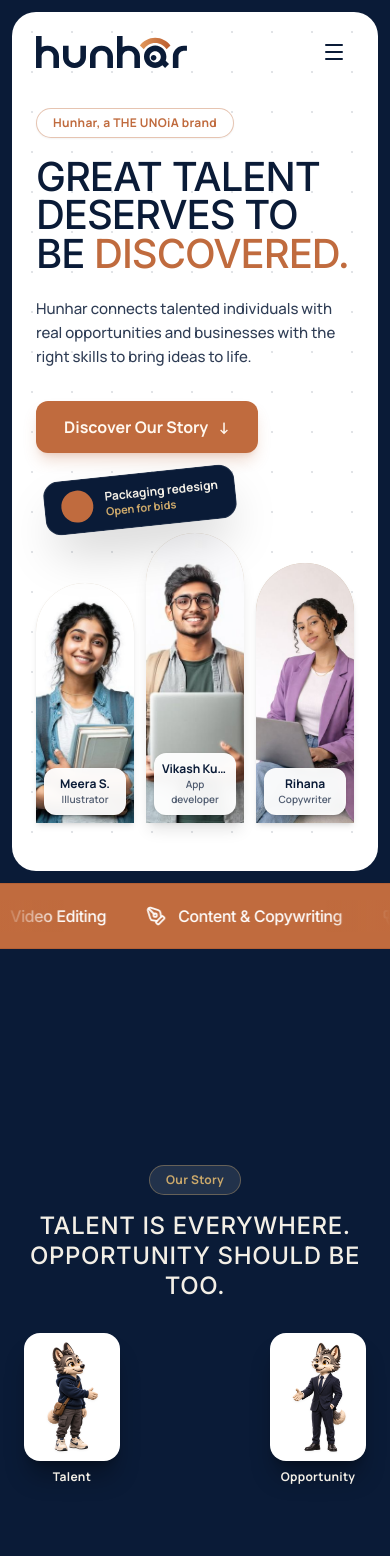
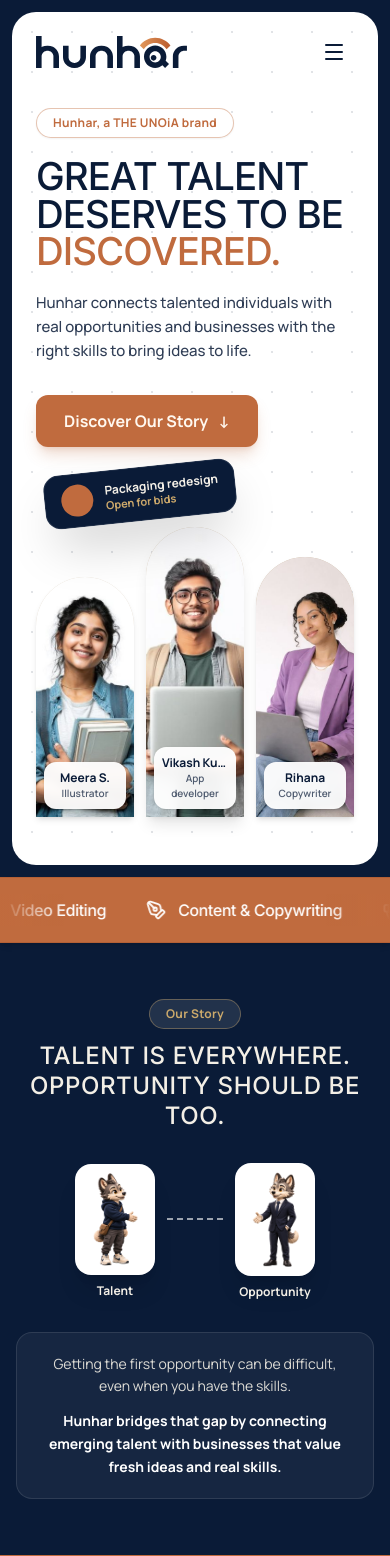
Before and after one commit to WCVFW/Hunhar, a React (Vite) app in the folder Hunhar-frontend/: page /about in a window 390 px wide. Shown: the top 1556 px of the page. Built offline with nearby package versions, Linux system fonts and the light colour scheme.

Commit message:
Mobile responsive

```diff
--- a/Hunhar-frontend/src/components/landing/FeaturesHero.tsx
+++ b/Hunhar-frontend/src/components/landing/FeaturesHero.tsx
@@ -47,7 +47,7 @@ export default function FeaturesHero({ onOpenSignup }: FeaturesHeroProps): React
             </div>
 
             {/* Main Headline */}
-            <h1 className="font-makira font-medium text-[2.5rem] sm:text-[3.5rem] md:text-[4rem] lg:text-[3.75rem] xl:text-[5rem] text-[#0A1B37] leading-[0.96] tracking-[-0.025em] uppercase m-0">
+            <h1 className="font-makira font-medium text-[2.15rem] min-[380px]:text-[2.4rem] sm:text-[3.5rem] md:text-[4rem] lg:text-[3.75rem] xl:text-[5rem] text-[#0A1B37] leading-[0.98] sm:leading-[0.96] tracking-[-0.025em] uppercase m-0">
               Everything You Need
               <br />
               to{' '}
--- a/Hunhar-frontend/src/pages/AboutPage.tsx
+++ b/Hunhar-frontend/src/pages/AboutPage.tsx
@@ -130,6 +130,7 @@ const confettiParticles: ConfettiParticle[] = [
 export default function AboutPage(): React.JSX.Element {
   const [isSignupModalOpen, setIsSignupModalOpen] = useState<boolean>(false)
   const [flippedCards, setFlippedCards] = useState<Record<string, boolean>>({})
+  const [isMobile, setIsMobile] = useState<boolean>(false)
 
   // Animation values for scroll-driven story section
   const [sceneProgress, setSceneProgress] = useState<number>(0)
@@ -167,6 +168,15 @@ export default function AboutPage(): React.JSX.Element {
   const toggleCard = (id: string) => {
     setFlippedCards((prev) => ({ ...prev, [id]: !prev[id] }))
   }
+
+  useEffect(() => {
+    const checkMobile = () => {
+      setIsMobile(window.innerWidth < 768)
+    }
+    checkMobile()
+    window.addEventListener('resize', checkMobile)
+    return () => window.removeEventListener('resize', checkMobile)
+  }, [])
 
   // Scroll observer for story section
   useEffect(() => {
@@ -279,7 +289,7 @@ export default function AboutPage(): React.JSX.Element {
                 <span className="inline-block px-4 py-1.5 rounded-full bg-white text-terracotta border border-terracotta/40 font-bold text-xs sm:text-sm tracking-wide shadow-sm select-text">
                   Hunhar, a THE UNOiA brand
                 </span>
-                <h1 className="font-makira font-medium text-[2.5rem] sm:text-[3.5rem] md:text-[4rem] lg:text-[3.75rem] xl:text-[5rem] text-navy tracking-[-0.025em] leading-[0.96] uppercase mt-5 mb-6 max-w-xl select-text">
+                <h1 className="font-makira font-medium text-[2.15rem] min-[380px]:text-[2.4rem] sm:text-[3.5rem] md:text-[4rem] lg:text-[3.75rem] xl:text-[5rem] text-navy tracking-[-0.025em] leading-[0.98] sm:leading-[0.96] uppercase mt-5 mb-5 sm:mb-6 max-w-xl select-text">
                   Great Talent Deserves to Be <span className="text-terracotta select-text">Discovered.</span>
                 </h1>
                 <p className="font-manrope text-[0.9375rem] sm:text-base xl:text-[1.125rem] leading-[1.6] font-medium text-[#0A1B37]/85 max-w-lg mb-8 select-text">
@@ -355,7 +365,8 @@ export default function AboutPage(): React.JSX.Element {
         <SkillsMarquee />
 
         {/* PINNED STORY SECTION (OUR STORY) */}
-        <section id="story" ref={storyRef} className="relative bg-[#0A1B37] text-[#F3EFE6] h-[170vh] select-text" aria-label="Our story">
+        {/* Desktop Experience: Smooth Scroll-driven Pinned Animation */}
+        <section id="story" ref={storyRef} className="hidden md:block relative bg-[#0A1B37] text-[#F3EFE6] h-[170vh] select-text" aria-label="Our story">
           <div className="sticky top-0 h-screen flex flex-col justify-center items-center text-center px-6 pt-20 pb-8 overflow-hidden max-w-5xl mx-auto select-text">
             <span className="inline-block px-4 py-1.5 rounded-full bg-white/10 text-gold border border-gold/40 font-bold text-xs sm:text-sm tracking-wide mb-4 select-text">
               Our Story
@@ -421,6 +432,47 @@ export default function AboutPage(): React.JSX.Element {
                   transform: `translateY(${20 * (1 - textProgress)}px)`,
                 }}
               >
+                Hunhar bridges that gap by connecting emerging talent with businesses that value fresh ideas and real skills.
+              </p>
+            </div>
+          </div>
+        </section>
+
+        {/* Mobile Story Experience: Clean, immediate, non-sticky presentation */}
+        <section className="md:hidden bg-[#0A1B37] text-[#F3EFE6] py-14 px-4 text-center select-text">
+          <div className="max-w-md mx-auto">
+            <span className="inline-block px-4 py-1.5 rounded-full bg-white/10 text-gold border border-gold/40 font-bold text-xs tracking-wide mb-3 select-text">
+              Our Story
+            </span>
+            <h2 className="font-makira font-medium text-2xl uppercase tracking-wide text-[#F3EFE6] leading-tight mb-8 select-text">
+              Talent Is Everywhere. Opportunity Should Be Too.
+            </h2>
+
+            {/* Side-by-side Connected Mascots */}
+            <div className="flex items-center justify-center gap-3 relative mb-8">
+              <div className="flex flex-col items-center z-10">
+                <div className="w-20 h-26 rounded-2xl bg-white shadow-xl border border-white/40 p-2 flex items-center justify-center">
+                  <img src={talentMascotImg} alt="Talent mascot" className="w-full h-full object-contain" />
+                </div>
+                <span className="mt-2 text-xs font-bold text-[#F3EFE6]">Talent</span>
+              </div>
+
+              {/* Connecting Dashed Line */}
+              <div className="w-14 h-0.5 border-t-2 border-dashed border-white/60 -mt-6" />
+
+              <div className="flex flex-col items-center z-10">
+                <div className="w-20 h-26 rounded-2xl bg-white shadow-xl border border-white/40 p-2 flex items-center justify-center">
+                  <img src={opportunityMascotImg} alt="Opportunity mascot" className="w-full h-full object-contain" />
+                </div>
+                <span className="mt-2 text-xs font-bold text-[#F3EFE6]">Opportunity</span>
+              </div>
+            </div>
+
+            <div className="space-y-3 font-manrope text-sm leading-relaxed text-[#F3EFE6]/90 bg-white/5 border border-white/10 rounded-2xl p-5">
+              <p className="m-0">
+                Getting the first opportunity can be difficult, even when you have the skills.
+              </p>
+              <p className="m-0 font-bold text-white">
                 Hunhar bridges that gap by connecting emerging talent with businesses that value fresh ideas and real skills.
               </p>
             </div>
@@ -553,10 +605,10 @@ export default function AboutPage(): React.JSX.Element {
             <div className="grid grid-cols-1 md:grid-cols-[1fr_90px_1fr] gap-6 max-w-5xl mx-auto text-left items-stretch select-text">
               {/* Card A: For Talent */}
               <article
-                className="relative overflow-hidden bg-white text-navy rounded-[32px] p-8 sm:p-10 min-h-[340px] shadow-2xl flex flex-col justify-start select-text"
+                className="relative overflow-hidden bg-white text-navy rounded-[32px] p-6 sm:p-10 min-h-[300px] sm:min-h-[340px] shadow-2xl flex flex-col justify-start select-text"
                 style={{
-                  transform: `translateX(calc((1 - ${howProgress}) * -45vw))`,
-                  opacity: 0.2 + howProgress * 0.8,
+                  transform: isMobile ? 'none' : `translateX(calc((1 - ${howProgress}) * -45vw))`,
+                  opacity: isMobile ? 1 : 0.2 + howProgress * 0.8,
                 }}
               >
                 <h3 className="font-display font-extrabold text-2xl sm:text-3xl lg:text-4xl text-navy tracking-tight mb-3 select-text">
@@ -587,10 +639,10 @@ export default function AboutPage(): React.JSX.Element {
 
               {/* Card B: For Businesses */}
               <article
-                className="relative overflow-hidden bg-white text-navy rounded-[32px] p-8 sm:p-10 min-h-[340px] shadow-2xl flex flex-col justify-start select-text"
+                className="relative overflow-hidden bg-white text-navy rounded-[32px] p-6 sm:p-10 min-h-[300px] sm:min-h-[340px] shadow-2xl flex flex-col justify-start select-text"
                 style={{
-                  transform: `translateX(calc((1 - ${howProgress}) * 45vw))`,
-                  opacity: 0.2 + howProgress * 0.8,
+                  transform: isMobile ? 'none' : `translateX(calc((1 - ${howProgress}) * 45vw))`,
+                  opacity: isMobile ? 1 : 0.2 + howProgress * 0.8,
                 }}
               >
                 <h3 className="font-display font-extrabold text-2xl sm:text-3xl lg:text-4xl text-navy tracking-tight mb-3 select-text">
@@ -640,9 +692,11 @@ export default function AboutPage(): React.JSX.Element {
             {/* Studio Window Card with Scroll-driven Arch Morph & Zoom */}
             <div ref={visionRef} className="relative max-w-6xl mx-auto select-text">
               <div
-                className="overflow-hidden shadow-2xl transition-[clip-path] duration-75 ease-out"
+                className="overflow-hidden shadow-2xl rounded-2xl sm:rounded-[40px] transition-[clip-path] duration-75 ease-out"
                 style={{
-                  clipPath: `inset(${(14 * (1 - visionProgress)).toFixed(1)}% ${(32 * (1 - visionProgress)).toFixed(1)}% round ${(40 + 140 * (1 - visionProgress)).toFixed(0)}px)`,
+                  clipPath: isMobile
+                    ? 'none'
+                    : `inset(${(14 * (1 - visionProgress)).toFixed(1)}% ${(32 * (1 - visionProgress)).toFixed(1)}% round ${(40 + 140 * (1 - visionProgress)).toFixed(0)}px)`,
                 }}
               >
                 <img
@@ -660,8 +714,8 @@ export default function AboutPage(): React.JSX.Element {
                 ref={visionCardRef}
                 className="bg-navy text-[#F3EFE6] rounded-[28px] p-6 sm:p-7 max-w-[520px] text-left shadow-[0_20px_40px_rgba(10,27,55,0.3)] mt-6 sm:-mt-16 mx-4 relative min-[900px]:absolute min-[900px]:-left-6 min-[900px]:-bottom-8 min-[900px]:m-0 transition-all duration-800 ease-[cubic-bezier(0.2,0.8,0.2,1)] select-text"
                 style={{
-                  opacity: isVisionCardInView ? 1 : 0,
-                  transform: isVisionCardInView ? 'none' : 'translateY(34px)',
+                  opacity: isMobile ? 1 : (isVisionCardInView ? 1 : 0),
+                  transform: isMobile ? 'none' : (isVisionCardInView ? 'none' : 'translateY(34px)'),
                 }}
               >
                 <p className="font-manrope text-base sm:text-lg lg:text-xl font-normal leading-relaxed text-[#F3EFE6] m-0 select-text">
--- a/Hunhar-frontend/src/pages/BlogPage.tsx
+++ b/Hunhar-frontend/src/pages/BlogPage.tsx
@@ -44,7 +44,7 @@ export default function BlogPage(): React.JSX.Element {
               </div>
 
               {/* Headline */}
-              <h1 className="font-makira font-medium text-[2.5rem] sm:text-[3.5rem] md:text-[4rem] lg:text-[3.75rem] xl:text-[5rem] text-[#0A1B37] leading-[0.96] tracking-[-0.025em] uppercase m-0 max-w-3xl">
+              <h1 className="font-makira font-medium text-[2.15rem] min-[380px]:text-[2.4rem] sm:text-[3.5rem] md:text-[4rem] lg:text-[3.75rem] xl:text-[5rem] text-[#0A1B37] leading-[0.98] sm:leading-[0.96] tracking-[-0.025em] uppercase m-0 max-w-3xl">
                 Stories, Strategies & Tips{' '}
                 <span className="block mt-2 bg-gradient-to-r from-[#C06B3E] via-[#D8783B] to-[#E39D52] bg-clip-text text-transparent">
                   Brewing Very Soon.
```
Also changed, not shown: Hunhar-frontend/src/components/landing/Hero.tsx (+20 -6 lines), Hunhar-frontend/src/pages/ContactPage.tsx (+7 -4 lines).
